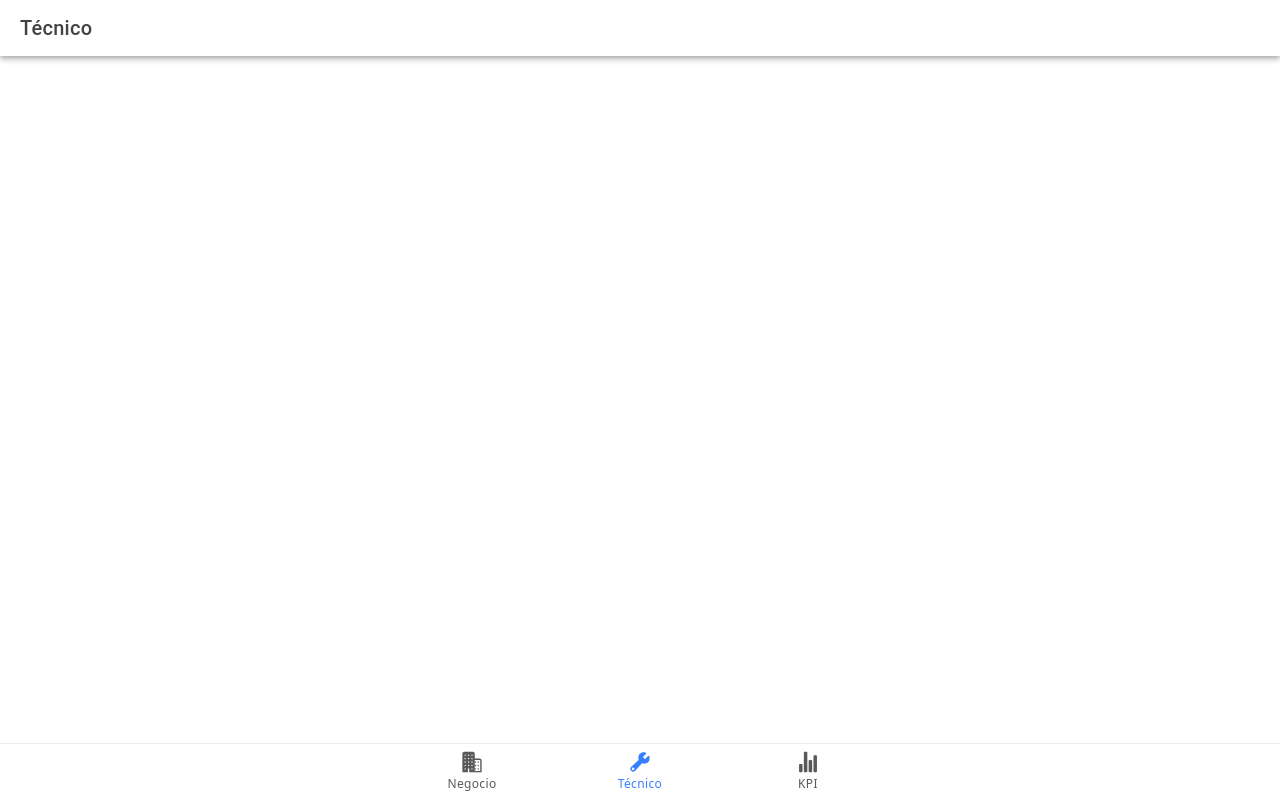
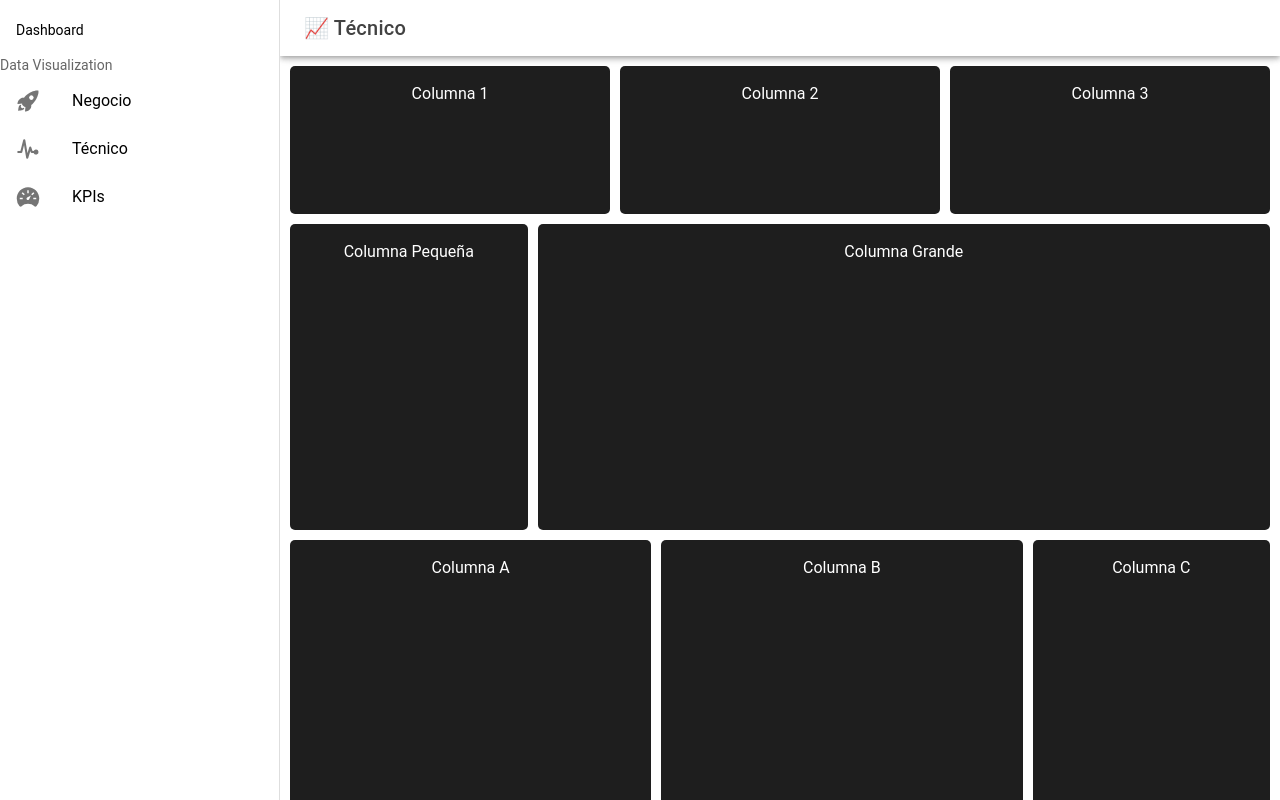
Before and after one commit to Cristian-Calderon/mi-dashboard-ionic, a React (Vite) app: page /tecnico in a window 1280 px wide. Built offline with nearby package versions, Linux system fonts and the light colour scheme.

Commit message:
Se termino Layout Responsive

```diff
--- a/src/App.css
+++ b/src/App.css
@@ -9,3 +9,23 @@
 
 /* Finalmente, tus estilos globales */
 @import "./theme/variables.css";
+
+
+/* index.css */
+ion-item.selected {
+    --background: rgba(var(--ion-color-primary-rgb), 0.14);
+  }
+  ion-item.selected ion-icon {
+    color: var(--ion-color-primary);
+  }
+  ion-item.selected {
+    background: yellow !important;
+  }
+
+
+  /* NegocioPage.tsx */
+  .box { background:#1E1E1E; border-radius:5px; height:100%; display:flex; justify-content:center; align-items:flex-start; }
+@media (min-width:992px) {
+  ion-grid { height:100%; }
+  /* ajustar alturas de filas 1/2/3 según % */
+}
--- a/src/App.tsx
+++ b/src/App.tsx
@@ -1,41 +1,111 @@
 // src/App.tsx
-import React from 'react';
-import { IonTabs, IonRouterOutlet, IonTabBar, IonTabButton, IonIcon, IonLabel } from '@ionic/react';
-import { Route, Redirect } from 'react-router-dom';
+import React, { useState, useEffect } from 'react';
+import {
+  IonApp,
+  IonSplitPane,
+  IonMenu,
+  IonHeader,
+  IonToolbar,
+  IonTitle,
+  IonContent,
+  IonList,
+  IonListHeader,
+  IonNote,
+  IonMenuToggle,
+  IonItem,
+  IonIcon,
+  IonLabel,
+  IonRouterOutlet
+} from '@ionic/react';
+import { IonReactRouter } from '@ionic/react-router';
+import { Route, Redirect, useLocation } from 'react-router-dom';
+import { rocketOutline, rocketSharp, pulseOutline, pulseSharp, speedometerOutline, speedometerSharp } from 'ionicons/icons';
+
 import NegocioPage from './pages/NegocioPage';
 import TecnicoPage from './pages/TecnicoPage';
 import KpiPage from './pages/KpiPage';
-import { business, build, statsChart } from 'ionicons/icons';
+import './index.css';
 
-const App: React.FC = () => (
-  <IonTabs>
-    {/* Donde se renderizan las rutas */}
-    <IonRouterOutlet>
-      <Route exact path="/negocio" component={NegocioPage} />
-      <Route exact path="/tecnico" component={TecnicoPage} />
-      <Route exact path="/kpi" component={KpiPage} />
-      {/* Redirige la raíz al primer tab */}
-      <Route exact path="/" render={() => <Redirect to="/negocio" />} />
-    </IonRouterOutlet>
+const appPages = [
+  {
+    title: 'Negocio',
+    url: '/negocio',
+    iosIcon: rocketOutline,
+    mdIcon: rocketSharp
+  },
+  {
+    title: 'Técnico',
+    url: '/tecnico',
+    iosIcon: pulseOutline,
+    mdIcon: pulseSharp
+  },
+  {
+    title: 'KPIs',
+    url: '/kpi',
+    iosIcon: speedometerOutline,
+    mdIcon: speedometerSharp
+  }
+];
 
-    {/* Tab Bar en el footer */}
-    <IonTabBar slot="bottom">
-      <IonTabButton tab="negocio" href="/negocio">
-        <IonIcon icon={business} />
-        <IonLabel>Negocio</IonLabel>
-      </IonTabButton>
+const App: React.FC = () => {
+  const location = useLocation();
+  const [selectedIndex, setSelectedIndex] = useState(0);
 
-      <IonTabButton tab="tecnico" href="/tecnico">
-        <IonIcon icon={build} />
-        <IonLabel>Técnico</IonLabel>
-      </IonTabButton>
+  const updateSelectedIndex = () => {
+    const path = location.pathname;
+    const idx = appPages.findIndex(p => p.url === path);
+    if (idx !== -1) {
+      setSelectedIndex(idx);
+    }
+  };
 
-      <IonTabButton tab="kpi" href="/kpi">
-        <IonIcon icon={statsChart} />
-        <IonLabel>KPI</IonLabel>
-      </IonTabButton>
-    </IonTabBar>
-  </IonTabs>
+  useEffect(() => {
+    updateSelectedIndex();
+  }, [location]);
+
+  return (
+    <IonApp>
+      <IonSplitPane contentId="main-content" style={{ '--side-max-width': '280px' } as any}>
+        {/* Side Menu */}
+        <IonMenu contentId="main-content" type="overlay">
+          <IonContent>
+            <IonList id="menu-list">
+              <IonListHeader>Dashboard</IonListHeader>
+              <IonNote>Data Visualization</IonNote>
+
+              {appPages.map((p, i) => (
+                <IonMenuToggle key={i} autoHide={false}>
+                  <IonItem
+                    routerLink={p.url}
+                    routerDirection="root"
+                    lines="none"
+                    detail={false}
+                    onClick={() => setSelectedIndex(i)}
+                    className={selectedIndex === i ? 'selected' : ''}
+                  >
+                    <IonIcon slot="start" ios={p.iosIcon} md={p.mdIcon} />
+                    <IonLabel>{p.title}</IonLabel>
+                  </IonItem>
+                </IonMenuToggle>
+              ))}
+            </IonList>
+          </IonContent>
+        </IonMenu>
+
+        {/* Main Content */}
+        <IonRouterOutlet id="main-content">
+          <Route exact path="/negocio" component={NegocioPage} />
+          <Route exact path="/tecnico" component={TecnicoPage} />
+          <Route exact path="/kpi" component={KpiPage} />
+          <Route exact path="/" render={() => <Redirect to="/negocio" />} />
+        </IonRouterOutlet>
+      </IonSplitPane>
+    </IonApp>
+  );
+};
+
+export default () => (
+  <IonReactRouter>
+    <App />
+  </IonReactRouter>
 );
-
-export default App;
--- /dev/null
+++ b/src/pages/KpiPage.css
@@ -0,0 +1,24 @@
+/* KpiPage.css */
+
+.section-title {
+    margin-top: 1rem;
+    margin-bottom: 0.5rem;
+    font-size: 1.25rem;
+  }
+
+  .accordion-group {
+    margin-bottom: 2rem;
+  }
+
+  /* Estados colapsado vs expandido */
+  ion-accordion.accordion-collapsed ion-item[slot="header"],
+  ion-accordion.accordion-collapsing ion-item[slot="header"] {
+    --background: var(--ion-color-light);
+    --color: var(--ion-color-light-contrast);
+  }
+
+  ion-accordion.accordion-expanded ion-item[slot="header"],
+  ion-accordion.accordion-expanding ion-item[slot="header"] {
+    --background: rgba(var(--ion-color-primary-rgb), 0.14);
+    color: var(--ion-color-primary);
+  }
--- a/src/pages/KpiPage.tsx
+++ b/src/pages/KpiPage.tsx
@@ -1,16 +1,58 @@
-// src/pages/KpiPage.tsx
 import React from 'react';
-import { IonPage, IonHeader, IonToolbar, IonTitle, IonContent } from '@ionic/react';
+import {
+  IonPage,
+  IonHeader,
+  IonToolbar,
+  IonButtons,
+  IonMenuButton,
+  IonTitle,
+  IonContent,
+  IonAccordionGroup,
+  IonAccordion,
+  IonItem,
+  IonLabel
+} from '@ionic/react';
+import './KpiPage.css';
 
 const KpiPage: React.FC = () => (
   <IonPage>
     <IonHeader>
       <IonToolbar>
-        <IonTitle>KPI</IonTitle>
+        <IonButtons slot="start">
+          <IonMenuButton color="primary" />
+        </IonButtons>
+        <IonTitle>🎯 KPIs</IonTitle>
       </IonToolbar>
     </IonHeader>
+
     <IonContent className="ion-padding">
-      {/* Aquí irá el dashboard de KPIs, gráficos y métricas */}
+      <h1 className="section-title">🚀 KPIs de Negocio</h1>
+      <IonAccordionGroup multiple={true} className="accordion-group">
+        {[1,2,3,4,5].map(i => (
+          <IonAccordion key={i} value={String(i)}>
+            <IonItem slot="header">
+              <IonLabel>{i} Accordion</IonLabel>
+            </IonItem>
+            <div slot="content" className="ion-padding">
+              {i} Content
+            </div>
+          </IonAccordion>
+        ))}
+      </IonAccordionGroup>
+
+      <h1 className="section-title">📈 KPIs Técnicos</h1>
+      <IonAccordionGroup multiple={true} className="accordion-group">
+        {[1,2,3,4,5].map(i => (
+          <IonAccordion key={i} value={String(i)}>
+            <IonItem slot="header">
+              <IonLabel>{i} Accordion</IonLabel>
+            </IonItem>
+            <div slot="content" className="ion-padding">
+              {i} Content
+            </div>
+          </IonAccordion>
+        ))}
+      </IonAccordionGroup>
     </IonContent>
   </IonPage>
 );
--- /dev/null
+++ b/src/pages/NegocioPage.css
@@ -0,0 +1,23 @@
+/* NegocioPage.css */
+
+/* Base para cada caja */
+.box {
+    background: #1E1E1E;
+    border-radius: 5px;
+    height: 100%;
+    display: flex;
+    justify-content: center;
+    align-items: flex-start;
+    padding: 1rem;
+    color: #fff;
+  }
+
+  /* Para que la grid ocupe todo el alto en desktop */
+  @media (min-width: 992px) {
+    .dashboard-grid {
+      height: 100vh; /* o el alto que necesites */
+    }
+    .row-1 { height: 20%; }
+    .row-2 { height: 40%; }
+    .row-3 { height: 40%; }
+  }
--- a/src/pages/NegocioPage.tsx
+++ b/src/pages/NegocioPage.tsx
@@ -1,15 +1,38 @@
+import {
+  IonPage, IonHeader, IonToolbar, IonTitle, IonContent,
+  IonGrid, IonRow, IonCol
+} from '@ionic/react';
 import React from 'react';
-import { IonPage, IonHeader, IonToolbar, IonTitle, IonContent } from '@ionic/react';
+import './NegocioPage.css';  // asegúrate de crear este CSS
 
 const NegocioPage: React.FC = () => (
   <IonPage>
     <IonHeader>
       <IonToolbar>
-        <IonTitle>Negocio</IonTitle>
+        <IonTitle>🚀 Negocio</IonTitle>
       </IonToolbar>
     </IonHeader>
+
     <IonContent className="ion-padding">
-      {/* Aquí irá el contenido y componentes específicos de la página de Negocio */}
+      <IonGrid className="dashboard-grid">
+        {/* Fila 1: 4 cajas */}
+        <IonRow className="row-1">
+          <IonCol size="6" size-lg="3"><div className="box">Columna 1</div></IonCol>
+          <IonCol size="6" size-lg="3"><div className="box">Columna 2</div></IonCol>
+          <IonCol size="6" size-lg="3"><div className="box">Columna 3</div></IonCol>
+          <IonCol size="6" size-lg="3"><div className="box">Columna 4</div></IonCol>
+        </IonRow>
+        {/* Fila 2: 1+1 cajas */}
+        <IonRow className="row-2">
+          <IonCol size="12" size-lg="9"><div className="box">Columna Grande</div></IonCol>
+          <IonCol size="12" size-lg="3"><div className="box">Columna Pequeña</div></IonCol>
+        </IonRow>
+        {/* Fila 3: 2 cajas */}
+        <IonRow className="row-3">
+          <IonCol size="12" size-lg="6"><div className="box">Columna 1</div></IonCol>
+          <IonCol size="12" size-lg="6"><div className="box">Columna 2</div></IonCol>
+        </IonRow>
+      </IonGrid>
     </IonContent>
   </IonPage>
 );
--- /dev/null
+++ b/src/pages/TecnicoPage.css
@@ -0,0 +1,36 @@
+/* src/pages/TecnicoPage.css */
+
+/* Base para cada caja */
+.box {
+    background: #1E1E1E;
+    border-radius: 5px;
+    height: 100%;
+    display: flex;
+    justify-content: center;
+    align-items: flex-start;
+    padding: 1rem;
+    color: #fff;
+  }
+
+  /* Evitar overflow en filas */
+  .row-1,
+  .row-2,
+  .row-3 {
+    overflow: hidden;
+  }
+
+  /* Responsive heights en desktop */
+  @media (min-width: 992px) {
+    .dashboard-grid {
+      height: 100vh;
+    }
+    .row-1 {
+      height: 20%;
+    }
+    .row-2 {
+      height: 40%;
+    }
+    .row-3 {
+      height: 40%;
+    }
+  }
--- a/src/pages/TecnicoPage.tsx
+++ b/src/pages/TecnicoPage.tsx
@@ -1,15 +1,52 @@
+// src/pages/TecnicoPage.tsx
 import React from 'react';
-import { IonPage, IonHeader, IonToolbar, IonTitle, IonContent } from '@ionic/react';
+import {
+  IonPage,
+  IonHeader,
+  IonToolbar,
+  IonTitle,
+  IonContent,
+  IonButtons,
+  IonMenuButton,
+  IonGrid,
+  IonRow,
+  IonCol
+} from '@ionic/react';
+import './TecnicoPage.css';
 
 const TecnicoPage: React.FC = () => (
   <IonPage>
     <IonHeader>
       <IonToolbar>
-        <IonTitle>Técnico</IonTitle>
+        <IonButtons slot="start">
+          <IonMenuButton color="primary" />
+        </IonButtons>
+        <IonTitle>📈 Técnico</IonTitle>
       </IonToolbar>
     </IonHeader>
+
     <IonContent className="ion-padding">
-      {/* Aquí irá el contenido y componentes específicos de la página de Técnico */}
+      <IonGrid className="dashboard-grid">
+        {/* Fila 1: 3 columnas */}
+        <IonRow className="row-1">
+          <IonCol size="12" size-lg="4"><div className="box">Columna 1</div></IonCol>
+          <IonCol size="6" size-lg="4"><div className="box">Columna 2</div></IonCol>
+          <IonCol size="6" size-lg="4"><div className="box">Columna 3</div></IonCol>
+        </IonRow>
+
+        {/* Fila 2: invertir orden en desktop */}
+        <IonRow className="row-2">
+          <IonCol size="12" size-lg="3" order-lg="2"><div className="box">Columna Pequeña</div></IonCol>
+          <IonCol size="12" size-lg="9" order-lg="1"><div className="box">Columna Grande</div></IonCol>
+        </IonRow>
+
+        {/* Fila 3: 3 columnas con proporciones 4.5, 4.5, 3 */}
+        <IonRow className="row-3">
+          <IonCol size="12" size-lg="4.5"><div className="box">Columna A</div></IonCol>
+          <IonCol size="12" size-lg="4.5"><div className="box">Columna B</div></IonCol>
+          <IonCol size="12" size-lg="3"><div className="box">Columna C</div></IonCol>
+        </IonRow>
+      </IonGrid>
     </IonContent>
   </IonPage>
 );
```
